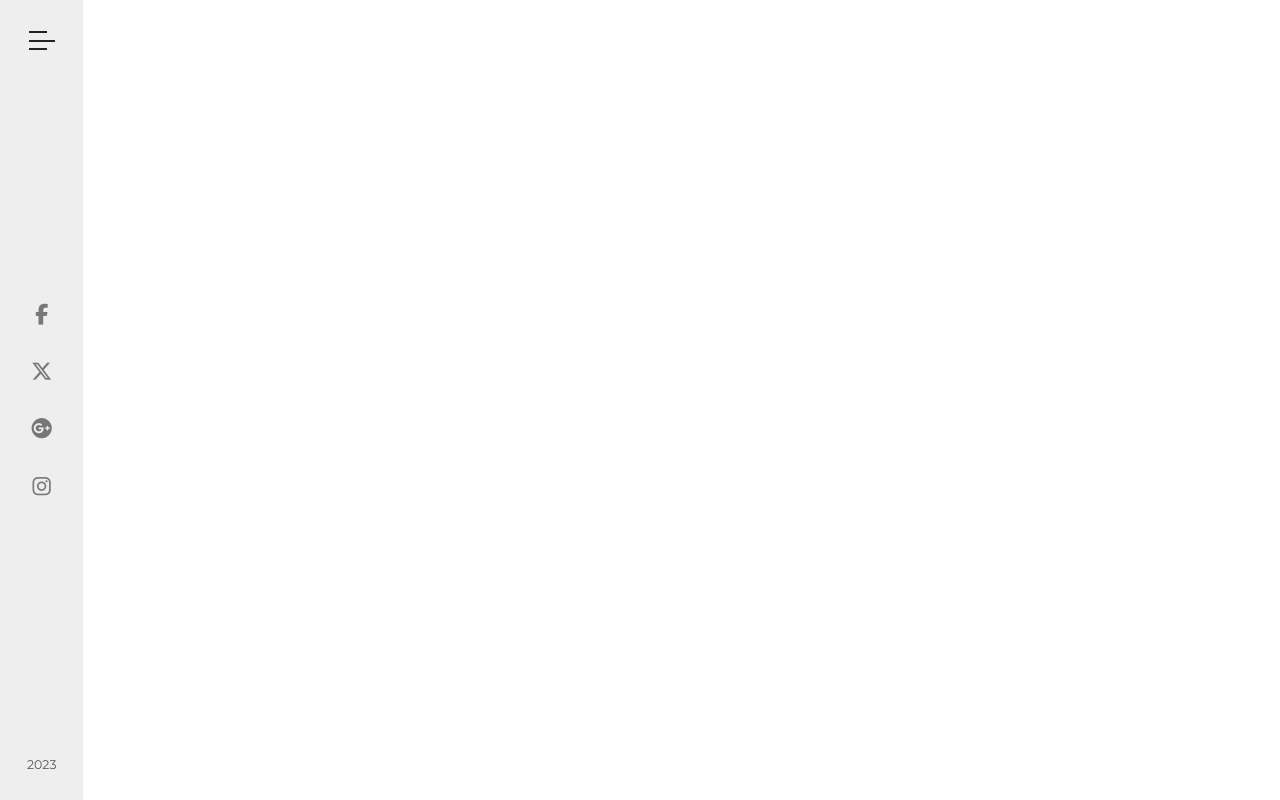
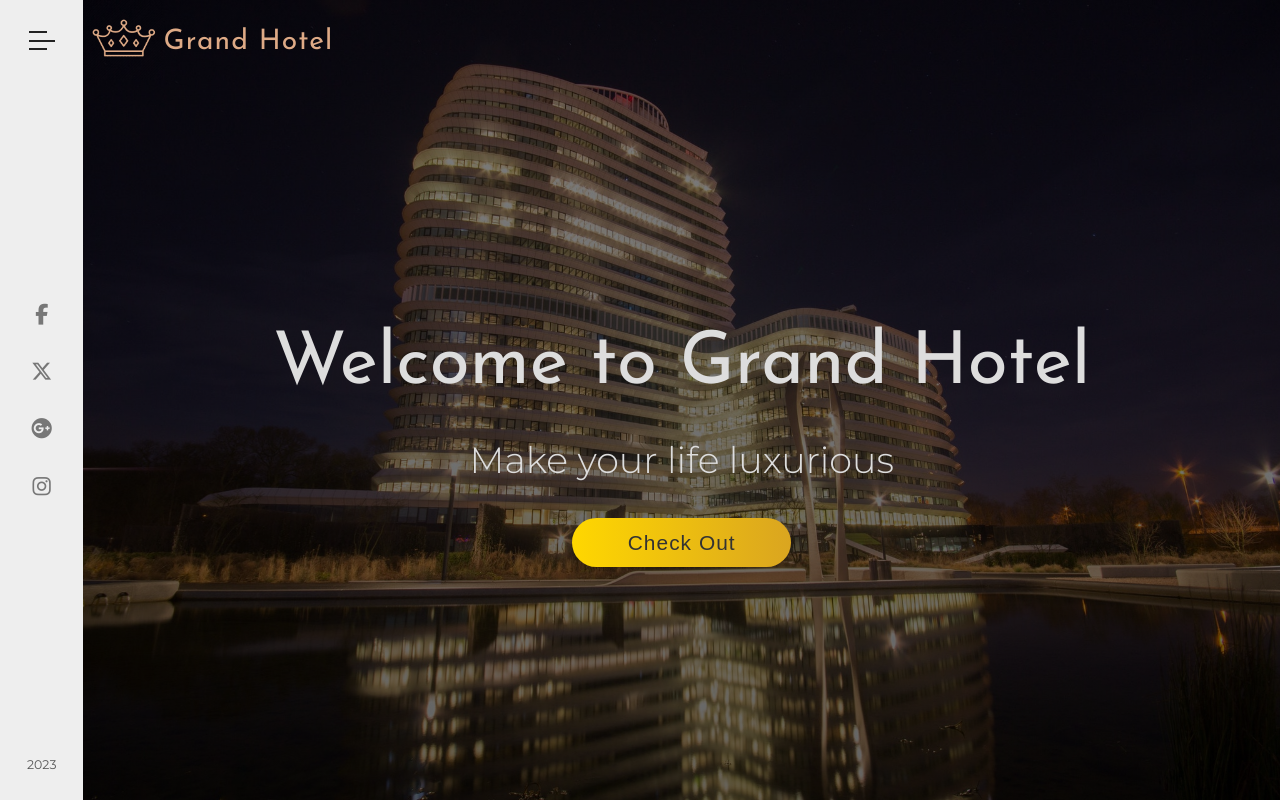
Before and after one commit to AlNomanCSE/Frontend, a plain HTML site: page HTML-CSS-projects/Grand Hotel/index.html in a window 1280 px wide. Drawn offline with Linux system fonts and the light colour scheme.

Commit message:
GH-header done

```diff
--- a/HTML-CSS-projects/Grand Hotel/index.html
+++ b/HTML-CSS-projects/Grand Hotel/index.html
@@ -22,7 +22,7 @@
     <h1 style="font-family: 'Montserrat', sans-serif">Hello</h1> -->
     <!-- navbar -->
     <div class="navbar">
-      <input type="checkbox" class="checkbox" id="click" hidden/>
+      <input type="checkbox" class="checkbox" id="click" hidden />
       <!-- sidebar -->
       <div class="sidebar">
         <label for="click">
@@ -101,5 +101,21 @@
       <!-- end of navigation -->
     </div>
     <!-- end of navbar -->
+
+    <!-- header -->
+    <header class="header">
+      <div class="brand">
+        <div>
+          <img src="./images/crown.png" alt="" width="80" />
+        </div>
+        <h3 class="hotel-heading">Grand Hotel</h3>
+      </div>
+      <div class="banner">
+        <h1 class="banner-heading">Welcome to Grand Hotel</h1>
+        <p class="banner-paragraph">Make your life luxurious</p>
+        <button class="banner-btn">Check Out</button>
+      </div>
+    </header>
+    <!--end of header -->
   </body>
 </html>
--- a/HTML-CSS-projects/Grand Hotel/style.css
+++ b/HTML-CSS-projects/Grand Hotel/style.css
@@ -209,7 +209,7 @@ body {
 }
 
 .checkbox:checked~.sidebar .line-1 {
-    transform: rotate(-405deg) translate(-5px,6px);
+    transform: rotate(-405deg) translate(-5px, 6px);
     width: 2.5rem;
 }
 
@@ -229,3 +229,81 @@ body {
 
 /*end of navigation */
 /* end of navbar */
+
+/* heading */
+.header {
+    margin-left: 8rem;
+    height: 100vh;
+    background: linear-gradient(to top, rgba(0, 0, 0, .6), rgba(0, 0, 0, .5)), url(./images/header-2.jpg) center no-repeat;
+    background-size: cover;
+}
+
+.brand {
+    display: flex;
+    cursor: pointer;
+}
+
+.hotel-heading {
+    font-family: 'Josefin Sans', sans-serif;
+    color: #deaa86;
+    font-size: 2.7rem;
+    font-weight: 400;
+    letter-spacing: .1rem;
+}
+
+.banner {
+    color: #ddd;
+    height: 65rem;
+    display: flex;
+    flex-direction: column;
+    align-items: center;
+    justify-content: center;
+}
+
+.banner-heading {
+    font-family: 'Josefin Sans', sans-serif;
+    font-size: 7rem;
+    font-weight: 400;
+    margin-bottom: 0;
+    animation: anim 2s;
+}
+
+.banner-paragraph {
+    font-size: 3.5rem;
+    font-weight: 300;
+    animation: anim 1.5s .5s backwards;
+}
+
+.banner-btn {
+    width: 21rem;
+    padding: 1.2rem 2rem;
+    font-size: 2rem;
+    color: #333;
+    letter-spacing: .1rem;
+    border: none;
+    border-radius: 10rem;
+    outline: none;
+    background: linear-gradient(to right, gold, goldenrod);
+    transition: transform .1s;
+    animation: anim 1s 1s backwards;
+}
+
+.banner-btn:hover {
+    background: linear-gradient(to right, goldenrod, gold);
+}
+
+.banner-btn:active {
+    transform: translateY(.2rem);
+}
+
+@keyframes anim {
+    0% {
+        opacity: 0;
+    }
+
+    100% {
+        opacity: 1;
+    }
+}
+
+/* end of heading */
```
